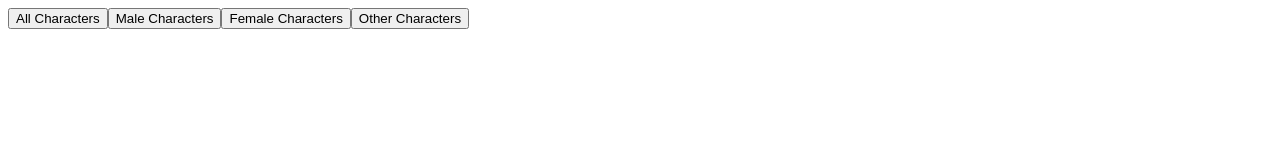
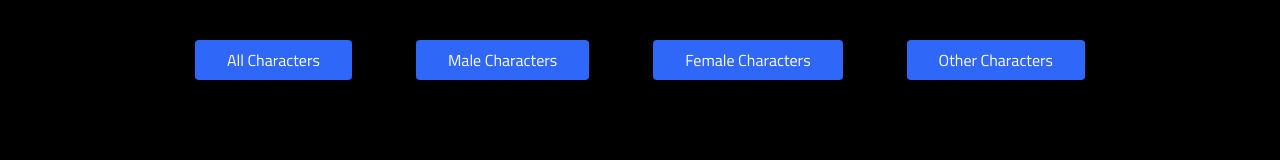
Before and after one commit to kyyyylee/PersonalPortfolio, a plain HTML site: page characters/index.html in a window 1280 px wide. Drawn offline with Linux system fonts and the light colour scheme.

Commit message:
added some style :p

```diff
--- a/characters/index.html
+++ b/characters/index.html
@@ -5,6 +5,9 @@
     <meta http-equiv="X-UA-Compatible" content="IE=edge">
     <meta name="viewport" content="width=device-width, initial-scale=1.0">
     <link href="style.css" rel="stylesheet">
+    <link rel="preconnect" href="https://fonts.googleapis.com">
+    <link rel="preconnect" href="https://fonts.gstatic.com" crossorigin>
+    <link href="https://fonts.googleapis.com/css2?family=Titillium+Web&display=swap" rel="stylesheet">
     <title>Star Wars Characters</title>
 </head>
 <body>
--- a/characters/style.css
+++ b/characters/style.css
@@ -1,10 +1,40 @@
-main{
-    display: flex;
-    flex-wrap: wrap;
+* {
+  font-family: "Titillium Web", sans-serif;
+  background-color: black;
+  color: #e89e10;
 }
-figure{
-    margin: 0.5rem 1rem;
+header {
+  display: flex;
+  justify-content: center;
+  padding: 1rem;
+  flex-wrap: wrap;
 }
-figure img{
-    height: 20rem;
+header button {
+  background-color: #2f67f8;
+  border: none;
+  color: white;
+  padding: 0.5rem 2rem;
+  text-align: center;
+  font-size: 16px;
+  margin: 1rem 2rem;
+  border-radius: 4px;
 }
+header button:hover {
+  background-color: #eb212d;
+  transition-duration: 0.4s;
+}
+main {
+  display: flex;
+  flex-wrap: wrap;
+  justify-content: center;
+}
+figure {
+  margin: 0.5rem 1rem;
+}
+figure img {
+  height: 20rem;
+  border-radius: 0.5rem;
+}
+figcaption {
+  text-align: center;
+}
```
